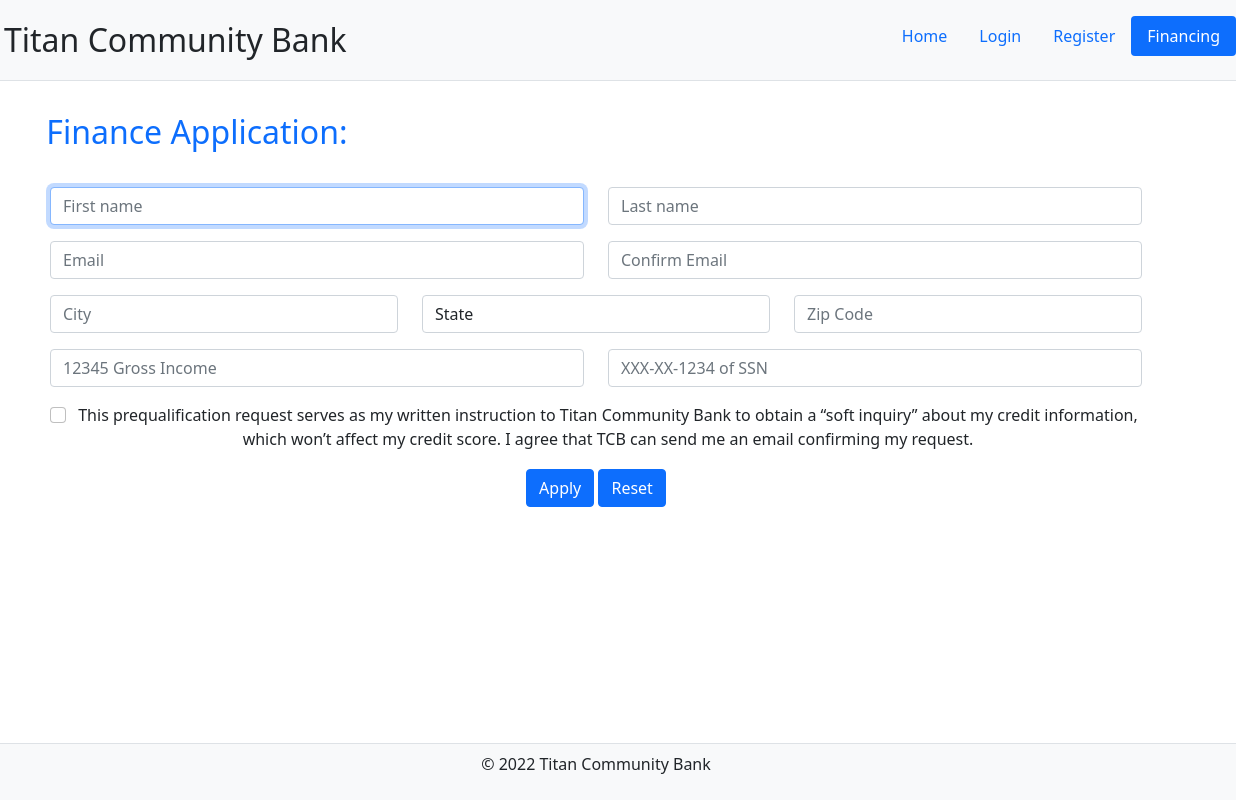
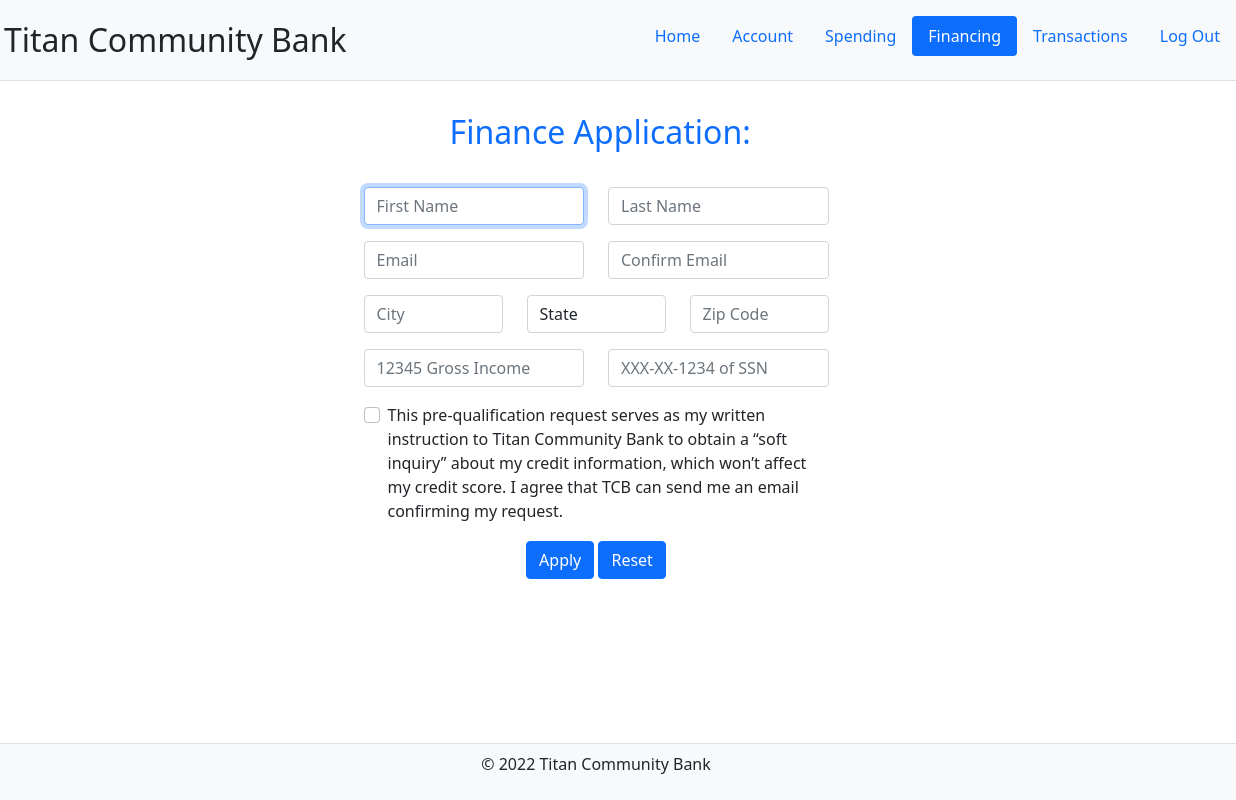
Before and after one commit to constant-curiosity/bank, a website: page client/views/finance.html in a window 1280 px wide. Shown: the full height of the page, 44-1280 px from the left. Drawn offline with nearby package versions, Linux system fonts and the light colour scheme.

Commit message:
Bank_Project

```diff
--- a/client/views/finance.html
+++ b/client/views/finance.html
@@ -1,45 +1,49 @@
-
-
 <!DOCTYPE html>
 <html lang="en">
 	<head>
-      <meta charset="UTF-8">
-      <meta http-equiv="X-UA-Compatible" content="IE=edge">
-      <meta name="viewport" content="width=device-width, initial-scale=1.0">
-      <link href="https://cdn.jsdelivr.net/npm/bootstrap@5.0.2/dist/css/bootstrap.min.css" rel="stylesheet" integrity="sha384-EVSTQN3/azprG1Anm3QDgpJLIm9Nao0Yz1ztcQTwFspd3yD65VohhpuuCOmLASjC" crossorigin="anonymous">
-      <link rel="stylesheet" href="https://cdnjs.cloudflare.com/ajax/libs/font-awesome/4.7.0/css/font-awesome.min.css">
-      <link rel="stylesheet" href="../public/styles.css">
+		<meta charset="UTF-8" />
+		<meta http-equiv="X-UA-Compatible" content="IE=edge" />
+		<meta name="viewport" content="width=device-width, initial-scale=1.0" />
+		<link href="https://cdn.jsdelivr.net/npm/bootstrap@5.0.2/dist/css/bootstrap.min.css" rel="stylesheet" integrity="sha384-EVSTQN3/azprG1Anm3QDgpJLIm9Nao0Yz1ztcQTwFspd3yD65VohhpuuCOmLASjC" crossorigin="anonymous" />
+		<link rel="stylesheet" href="https://cdnjs.cloudflare.com/ajax/libs/font-awesome/4.7.0/css/font-awesome.min.css" />
+		<link rel="stylesheet" href="../public/styles.css" />
 		<title>Financing</title>
 	</head>
 	<body>
 		<!--Desk Top Nav-->
 		<div id="header_navbar">
 			<header class="d-flex flex-wrap justify-content-center py-3 mb-4 bg-light border-bottom">
-            <a href="index.html" class="d-flex align-items-center mb-3 mb-md-0 me-md-auto text-dark text-decoration-none">
+				<a href="/auth/index.html" class="d-flex align-items-center mb-3 mb-md-0 me-md-auto text-dark text-decoration-none">
 					<svg class="bi me-2" width="40" height="32"></svg>
 					<span class="fs-2">Titan Community Bank</span>
 				</a>
 				<ul class="nav nav-pills">
-               <li class="nav-item"><a href="index.html" class="nav-link">Home</a></li>
-               <li class="nav-item"><a href="login.html" class="nav-link">Login</a></li>
-               <li class="nav-item"><a href="registration.html" class="nav-link">Register</a></li>
-               <li class="nav-item"><a href="finance.html" class="nav-link active" aria-current="page">Financing</a></li>
+					<li class="nav-item"><a href="/auth/index.html" class="nav-link">Home</a></li>
+					<li class="nav-item"><a href="/auth/account.html" class="nav-link">Account</a></li>
+					<li class="nav-item"><a href="/auth/spendingtrends.html" class="nav-link">Spending</a></li>
+					<li class="nav-item"><a href="/auth/finance.html" class="nav-link active" aria-current="page">Financing</a></li>
+					<li class="nav-item"><a href="/auth/transactions.html" class="nav-link">Transactions</a></li>
+					<li class="nav-item"><a href="/auth/logout.html" class="nav-link">Log Out</a></li>
 				</ul>
 			</header>
 		</div>
 		<!-- Mobile /Tablet Nav -->
 		<div id="block">
 			<div class="topnav">
-            <a id="title" href="index.html" class="fs-5">Titan Community Bank</a>
+				<a id="title" href="/auth/index.html" class="fs-5">Titan Community Bank</a>
 				<div id="dropDownNav">
-               <a href="index.html" class="nav-link" aria-current="page">Home</a>
-               <hr>
-               <a href="login.html" class="nav-link">Login</a>
-               <hr>
-               <a href="registration.html" class="nav-link">Register</a>
-               <hr>
-               <a href="finance.html" class="nav-link">Financing</a>
-               <hr>
+					<a href="/auth/index.html" class="nav-link">Home</a>
+					<hr />
+					<a href="/auth/account.html" class="nav-link">Account</a>
+					<hr />
+					<a href="/auth/spendingtrends.html" class="nav-link">Spending</a>
+					<hr />
+					<a href="/auth/finance.html" class="nav-link">Financing</a>
+					<hr />
+					<a href="/auth/transactions.html" class="nav-link">Transactions</a>
+					<hr />
+					<a href="/auth/logout.html" class="nav-link">Log Out</a>
+					<hr />
 				</div>
 				<!-- "Hamburger menu" / "Bar icon" to toggle the navigation links -->
 				<a href="javascript:void(0);" class="icon" onclick="hamburgerMenu()">
@@ -48,34 +52,34 @@
 			</div>
 		</div>
 		<main class="container">
-         <h2 class="py-2 text-primary">&nbsp;Finance Application:</h2>
-         <div id="financeApp" class="text-center container-fluid py-1">
+			<h2 class="py-2 text-primary text-center">&nbsp;Finance Application:</h2>
+			<div id="financeApp" class="col-12 col-md-8 col-lg-6 col-xl-5 mx-auto py-1">
 				<form id="finance_app" action="finance.html" method="post" name="finance_app">
 					<div class="row mt-3">
 						<div class="col">
-                     <input id="first_Name" type="text" name="first_name" class="form-control" placeholder="First name">
+							<input id="first_Name" type="text" name="first_name" class="form-control" placeholder="First Name" />
 							<span id="missing_First_Name" class="text-danger"></span>
 						</div>
 						<div class="col">
-                     <input id="last_Name" type="text" name="last_name" class="form-control" placeholder="Last name">
+							<input id="last_Name" type="text" name="last_name" class="form-control" placeholder="Last Name" />
 							<span id="missing_Last_Name" class="text-danger"></span>
 						</div>
 					</div>
 					<div class="row mt-3">
 						<div class="col">
-                     <input id="email" type="email" name="email" class="form-control" placeholder="Email">
+							<input id="email" type="email" name="email" class="form-control" placeholder="Email" />
 							<span id="email_Missing" class="text-danger"></span>
 							<span id="email_Match" class="text-danger"></span>
 						</div>
 						<div class="col">
-                     <input id="email_Confirm" type="email" class="form-control" placeholder="Confirm Email">
+							<input id="email_Confirm" type="email" class="form-control" placeholder="Confirm Email" />
 							<span id="email_Confirm_Missing" class="text-danger"></span>
 							<span id="emailConfrm_Match" class="text-danger"></span>
 						</div>
 					</div>
 					<div class="row mt-3">
 						<div class="col">
-                     <input id="city" type="text" name="city" class="form-control" placeholder="City">
+							<input id="city" type="text" name="city" class="form-control" placeholder="City" />
 							<span id="missing_City" class="text-danger"></span>
 						</div>
 						<div class="col">
@@ -93,39 +97,46 @@
 							<span id="missing_State" class="text-danger"></span>
 						</div>
 						<div class="col">
-                     <input id="zip_Code" type="text" name="zip_code" class="form-control" placeholder="Zip Code">
+							<input id="zip_Code" type="text" name="zip_code" class="form-control" placeholder="Zip Code" />
 							<span id="missing_Zip_Code" class="text-danger"></span>
 						</div>
 					</div>
 					<div class="row mt-3">
 						<div class="col">
-                     <input id="gross_Income" type="text" name="gross_income" class="form-control" placeholder="12345 Gross Income">
+							<input id="gross_Income" type="text" name="gross_income" class="form-control" placeholder="12345 Gross Income" />
 							<span id="missing_Gross_Income" class="text-danger"></span>
 						</div>
 						<div class="col">
-                     <input id="SSN" type="text" name="social_num" class="form-control" placeholder="XXX-XX-1234 of SSN">
+							<input id="SSN" type="text" name="social_num" class="form-control" placeholder="XXX-XX-1234 of SSN" />
 							<span id="missing_SSN" class="text-danger"></span>
 						</div>
 					</div>
-               <div class="form-check mt-3">
-                  <input id="check_Agreement" class="form-check-input" type="checkbox">
+					<div class="form-check mt-3 text-start">
+						<input id="check_Agreement" class="form-check-input" type="checkbox" />
 						<span id="missing_Check" class="text-danger"></span>
-                  This prequalification request serves as my written instruction to Titan Community Bank to obtain a “soft inquiry” about my credit information, which won’t affect my credit score. I agree that TCB can send me an email
-                  confirming my request.
+						This pre-qualification request serves as my written instruction to Titan Community Bank to obtain a “soft inquiry” about my credit information, which won’t affect my credit score. I agree that TCB can send me an
+						email confirming my request.
 					</div>
-               <button id="submit_form" type="button" class="btn btn-primary mt-3">Apply</button>
-               <button id="reset_form" type="button" class="btn btn-primary mt-3">Reset</button>
+					<div class="text-center">
+						<button id="submit_form" type="button" class="btn btn-primary mt-3">
+							Apply
+						</button>
+						<button id="reset_form" type="button" class="btn btn-primary mt-3">
+							Reset
+						</button>
+					</div>
 				</form>
 			</div>
+
 			<div id="input_Table">
 				<h2 id="review_Header" class="text-center text-danger mt-3">&nbsp;</h2>
 				<div class="row justify-content-center mt-2">
 					<div class="col-auto">
 						<table id="finance_App_Errors" class="table table-responsive"></table>
-                  <br>
-                  <br>
-                  <br>
-                  <br>
+						<br />
+						<br />
+						<br />
+						<br />
 					</div>
 				</div>
 			</div>
```
Also changed, not shown: client/views/auth/finance.html (+42 -35 lines). Lines whose indentation alone changed are shown as unchanged.
